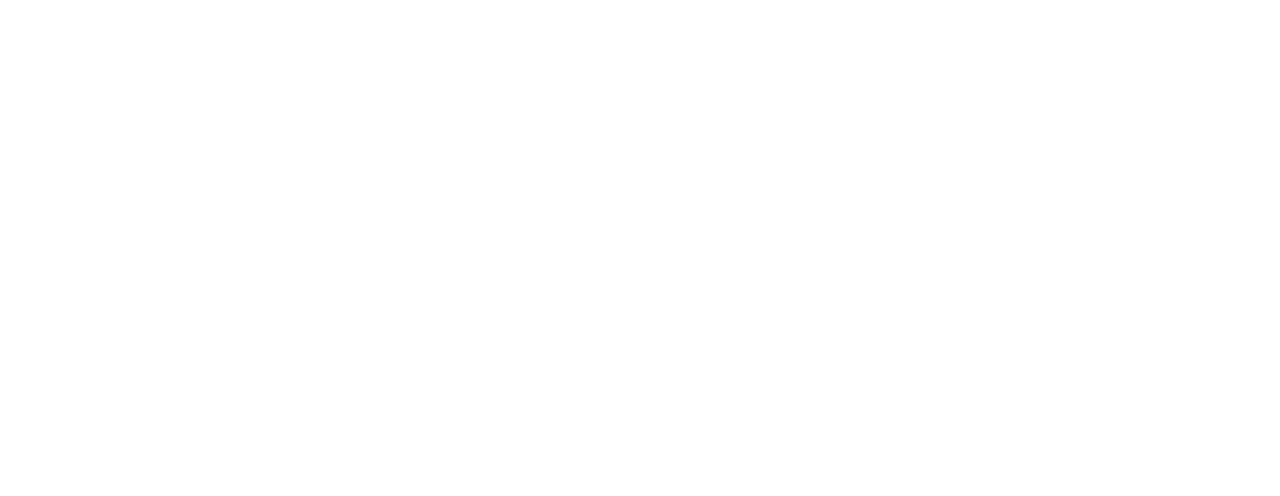
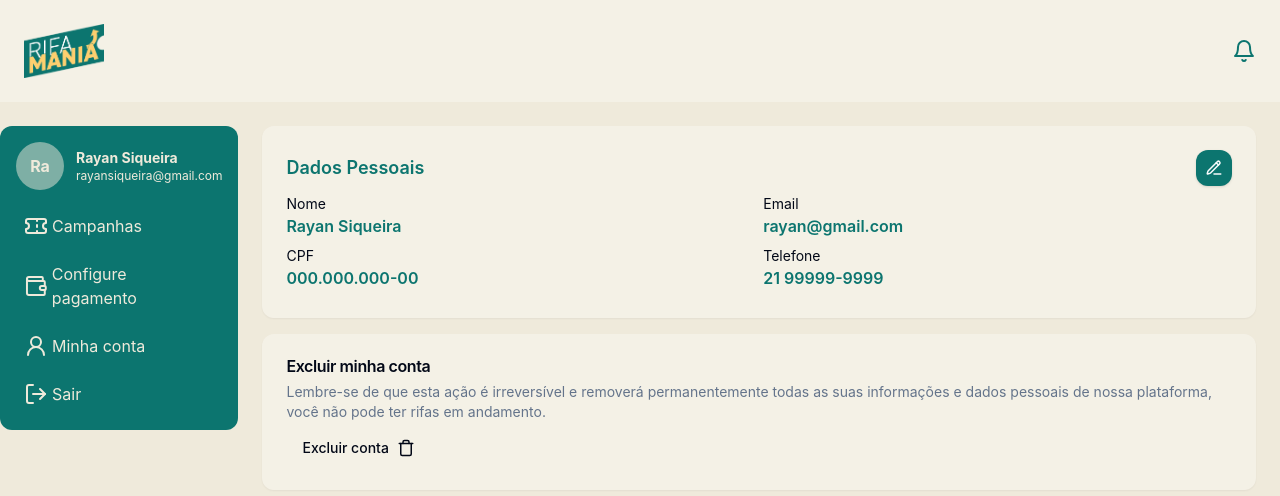
Before and after one commit to Rayan-Aguiar/rifa_mania, a React (Vite) app in the folder Web-RifaMania/: page /perfil in a window 1280 px wide. Before the commit this address had no page. Shown: the top 496 px of the page. Built offline with nearby package versions, Linux system fonts and the light colour scheme.

Commit message:
feat: Add page my account

```diff
--- a/Web-RifaMania/package.json
+++ b/Web-RifaMania/package.json
@@ -13,6 +13,7 @@
     "@hookform/resolvers": "^3.9.0",
     "@radix-ui/react-avatar": "^1.1.1",
     "@radix-ui/react-checkbox": "^1.1.2",
+    "@radix-ui/react-dialog": "^1.1.2",
     "@radix-ui/react-icons": "^1.3.0",
     "@radix-ui/react-label": "^2.1.0",
     "@radix-ui/react-slot": "^1.1.0",
--- a/Web-RifaMania/src/common/layout.tsx
+++ b/Web-RifaMania/src/common/layout.tsx
@@ -28,7 +28,9 @@
                         <Link to="/metodo-pagamento">
                             <li className="flex gap-1 items-center hover:bg-raffle-highlight/20 rounded p-2 cursor-pointer"><Wallet /> Configure pagamento</li>
                         </Link>
-                        <li className="flex gap-1 items-center hover:bg-raffle-highlight/20 rounded p-2 cursor-pointer"><User2Icon/> Minha conta</li>
+                        <Link to="/perfil">
+                            <li className="flex gap-1 items-center hover:bg-raffle-highlight/20 rounded p-2 cursor-pointer"><User2Icon/> Minha conta</li>
+                        </Link>
                         <li className="flex gap-1 items-center hover:bg-raffle-highlight/20 rounded p-2 cursor-pointer"><LogOut/> Sair</li>
                     </ul>
 
--- /dev/null
+++ b/Web-RifaMania/src/components/ui/dialog.tsx
@@ -0,0 +1,120 @@
+import * as React from "react"
+import * as DialogPrimitive from "@radix-ui/react-dialog"
+import { Cross2Icon } from "@radix-ui/react-icons"
+
+import { cn } from "@/lib/utils"
+
+const Dialog = DialogPrimitive.Root
+
+const DialogTrigger = DialogPrimitive.Trigger
+
+const DialogPortal = DialogPrimitive.Portal
+
+const DialogClose = DialogPrimitive.Close
+
+const DialogOverlay = React.forwardRef<
+  React.ElementRef<typeof DialogPrimitive.Overlay>,
+  React.ComponentPropsWithoutRef<typeof DialogPrimitive.Overlay>
+>(({ className, ...props }, ref) => (
+  <DialogPrimitive.Overlay
+    ref={ref}
+    className={cn(
+      "fixed inset-0 z-50 bg-black/80  data-[state=open]:animate-in data-[state=closed]:animate-out data-[state=closed]:fade-out-0 data-[state=open]:fade-in-0",
+      className
+    )}
+    {...props}
+  />
+))
+DialogOverlay.displayName = DialogPrimitive.Overlay.displayName
+
+const DialogContent = React.forwardRef<
+  React.ElementRef<typeof DialogPrimitive.Content>,
+  React.ComponentPropsWithoutRef<typeof DialogPrimitive.Content>
+>(({ className, children, ...props }, ref) => (
+  <DialogPortal>
+    <DialogOverlay />
+    <DialogPrimitive.Content
+      ref={ref}
+      className={cn(
+        "fixed left-[50%] top-[50%] z-50 grid w-full max-w-lg translate-x-[-50%] translate-y-[-50%] gap-4 border bg-background p-6 shadow-lg duration-200 data-[state=open]:animate-in data-[state=closed]:animate-out data-[state=closed]:fade-out-0 data-[state=open]:fade-in-0 data-[state=closed]:zoom-out-95 data-[state=open]:zoom-in-95 data-[state=closed]:slide-out-to-left-1/2 data-[state=closed]:slide-out-to-top-[48%] data-[state=open]:slide-in-from-left-1/2 data-[state=open]:slide-in-from-top-[48%] sm:rounded-lg",
+        className
+      )}
+      {...props}
+    >
+      {children}
+      <DialogPrimitive.Close className="absolute right-4 top-4 rounded-sm opacity-70 ring-offset-background transition-opacity hover:opacity-100 focus:outline-none focus:ring-2 focus:ring-ring focus:ring-offset-2 disabled:pointer-events-none data-[state=open]:bg-accent data-[state=open]:text-muted-foreground">
+        <Cross2Icon className="h-4 w-4" />
+        <span className="sr-only">Close</span>
+      </DialogPrimitive.Close>
+    </DialogPrimitive.Content>
+  </DialogPortal>
+))
+DialogContent.displayName = DialogPrimitive.Content.displayName
+
+const DialogHeader = ({
+  className,
+  ...props
+}: React.HTMLAttributes<HTMLDivElement>) => (
+  <div
+    className={cn(
+      "flex flex-col space-y-1.5 text-center sm:text-left",
+      className
+    )}
+    {...props}
+  />
+)
+DialogHeader.displayName = "DialogHeader"
+
+const DialogFooter = ({
+  className,
+  ...props
+}: React.HTMLAttributes<HTMLDivElement>) => (
+  <div
+    className={cn(
+      "flex flex-col-reverse sm:flex-row sm:justify-end sm:space-x-2",
+      className
+    )}
+    {...props}
+  />
+)
+DialogFooter.displayName = "DialogFooter"
+
+const DialogTitle = React.forwardRef<
+  React.ElementRef<typeof DialogPrimitive.Title>,
+  React.ComponentPropsWithoutRef<typeof DialogPrimitive.Title>
+>(({ className, ...props }, ref) => (
+  <DialogPrimitive.Title
+    ref={ref}
+    className={cn(
+      "text-lg font-semibold leading-none tracking-tight",
+      className
+    )}
+    {...props}
+  />
+))
+DialogTitle.displayName = DialogPrimitive.Title.displayName
+
+const DialogDescription = React.forwardRef<
+  React.ElementRef<typeof DialogPrimitive.Description>,
+  React.ComponentPropsWithoutRef<typeof DialogPrimitive.Description>
+>(({ className, ...props }, ref) => (
+  <DialogPrimitive.Description
+    ref={ref}
+    className={cn("text-sm text-muted-foreground", className)}
+    {...props}
+  />
+))
+DialogDescription.displayName = DialogPrimitive.Description.displayName
+
+export {
+  Dialog,
+  DialogPortal,
+  DialogOverlay,
+  DialogTrigger,
+  DialogClose,
+  DialogContent,
+  DialogHeader,
+  DialogFooter,
+  DialogTitle,
+  DialogDescription,
+}
--- /dev/null
+++ b/Web-RifaMania/src/pages/myAccount/index.tsx
@@ -0,0 +1,136 @@
+import { Button } from "@/components/ui/button"
+import { Card, CardDescription, CardTitle } from "@/components/ui/card"
+import {
+  Dialog,
+  DialogClose,
+  DialogContent,
+  DialogDescription,
+  DialogFooter,
+  DialogHeader,
+  DialogOverlay,
+  DialogPortal,
+  DialogTitle,
+  DialogTrigger,
+} from "@/components/ui/dialog"
+import { Input } from "@/components/ui/input"
+import { Label } from "@/components/ui/label"
+import { PencilLine, Trash } from "lucide-react"
+
+export default function MyAccount() {
+  return (
+    <div className="flex flex-col gap-4">
+      <Card className="flex h-48 w-full flex-col border-none bg-white/30 p-6 shadow-sm">
+        <div className="flex w-full items-center justify-between">
+          <h1 className="text-lg font-semibold text-raffle-main">
+            Dados Pessoais
+          </h1>
+          <Dialog>
+            <DialogTrigger asChild>
+              <Button
+                size="icon"
+                className="rounded-xl bg-raffle-main hover:bg-raffle-main/90"
+              >
+                <PencilLine size={18} />
+              </Button>
+            </DialogTrigger>
+            <DialogPortal>
+              <DialogOverlay className="fixed inset-0 bg-black/50 backdrop-blur-sm transition-all" />
+              <DialogContent className="sm:max-w-[450px]:">
+                <DialogHeader>
+                  <DialogTitle>Editar dados pessoais</DialogTitle>
+                  <DialogDescription className="text-sm">
+                    Preencha os campos abaixo para editar seus dados pessoais
+                  </DialogDescription>
+                  <form>
+                    <Label className="text-xs">Nome Completo</Label>
+                    <Input
+                      type="text"
+                      className="focus-visible:ring-raffle-main"
+                    />
+                    <Label className="text-xs">CPF</Label>
+                    <Input
+                      type="text"
+                      className="focus-visible:ring-raffle-main"
+                    />
+                    <Label className="text-xs">Email</Label>
+                    <Input
+                      type="email"
+                      className="focus-visible:ring-raffle-main"
+                    />
+                    <Label className="text-xs">Telefone</Label>
+                    <Input
+                      type="tel"
+                      className="focus-visible:ring-raffle-main"
+                    />
+                    <Button
+                      type="submit"
+                      className="mt-4 w-full bg-raffle-main hover:bg-raffle-main/90"
+                    >
+                      Salvar
+                    </Button>
+                  </form>
+                </DialogHeader>
+              </DialogContent>
+            </DialogPortal>
+          </Dialog>
+        </div>
+        <div className="mt-2 grid grid-cols-2 gap-2">
+          <div>
+            <p className="text-sm">Nome</p>
+            <p className="font-semibold text-raffle-main">Rayan Siqueira</p>
+          </div>
+          <div>
+            <p className="text-sm">Email</p>
+            <p className="font-semibold text-raffle-main">rayan@gmail.com</p>
+          </div>
+          <div>
+            <p className="text-sm">CPF</p>
+            <p className="font-semibold text-raffle-main">000.000.000-00</p>
+          </div>
+          <div>
+            <p className="text-sm">Telefone</p>
+            <p className="font-semibold text-raffle-main">21 99999-9999</p>
+          </div>
+        </div>
+      </Card>
+      <div>
+        <Card className="flex h-fit w-full flex-col gap-2 border-none bg-white/30 p-6 shadow-sm">
+          <CardTitle>Excluir minha conta</CardTitle>
+          <CardDescription>
+            Lembre-se de que esta ação é irreversível e removerá permanentemente
+            todas as suas informações e dados pessoais de nossa plataforma, você
+            não pode ter rifas em andamento.
+          </CardDescription>
+          <Dialog>
+            <DialogTrigger asChild>
+              <Button
+                variant="ghost"
+                className="group flex w-fit items-center gap-2 rounded-xl hover:bg-raffle-highlight/30"
+              >
+                Excluir conta{" "}
+                <Trash className="group-hover:text-rose-500" size={18} />
+              </Button>
+            </DialogTrigger>
+            <DialogPortal>
+              <DialogOverlay className="fixed inset-0 bg-black/50 backdrop-blur-sm transition-all" />
+              <DialogContent>
+                <DialogTitle>Excluir conta</DialogTitle>
+                <DialogDescription className="text-sm">
+                  Tem certeza de que deseja excluir permanentemente sua conta?
+                  Esta ação é irreversível e seu email não poderá ser utilizado
+                  novamente
+                </DialogDescription>
+                <DialogFooter>
+                  <DialogClose>
+                    <Button variant="ghost">Cancelar</Button>
+                  </DialogClose>
+                  <Button variant="destructive">Excluir</Button>
+                </DialogFooter>
+              </DialogContent>
+            </DialogPortal>
+          </Dialog>
+        </Card>
+      </div>
+    </div>
+  )
+}
--- a/Web-RifaMania/src/routes/routes.tsx
+++ b/Web-RifaMania/src/routes/routes.tsx
@@ -6,6 +6,7 @@
 import Layout from "@/common/layout"
 import Home from "@/pages/home"
 import PaymentPage from "@/pages/Payment"
+import MyAccount from "@/pages/myAccount"
 
 export default function Router() {
     return(
@@ -18,6 +19,7 @@
                 <Route element={<Layout />}>
                     <Route path="/home" element={<Home />} />
                     <Route path="/metodo-pagamento" element={<PaymentPage />} />
+                    <Route path="/perfil" element={<MyAccount />} />
 
                 </Route>
 
```
Also changed, not shown: 1 other file (tests, documents, lock files or other folders).
